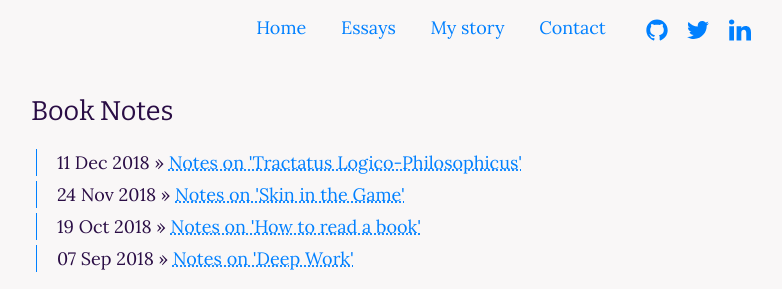
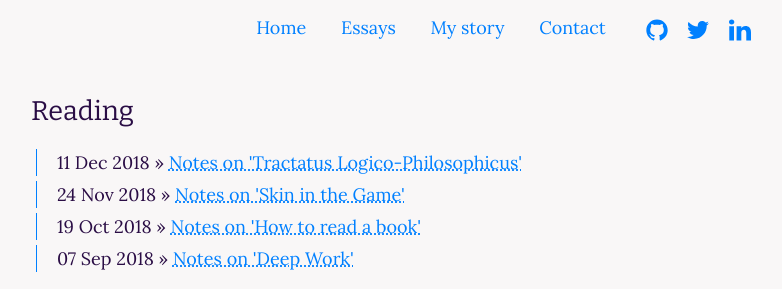
Before and after one commit to ohduran/ohduran.github.io, a Jekyll site: the page built from index-booknotes.html, in a window 1280 px wide. Shown: the top 289 px of the page, without its empty margins (244-1026 px from the left). Built offline with Jekyll 4.4.1, drawn with Linux system fonts in a browser that asks for light colours.

Commit message:
refactor htmls

```diff
--- a/index-booknotes.html
+++ b/index-booknotes.html
@@ -3,8 +3,7 @@ layout: default
 ---
 
 <div id="home">
-
-<h2>Book Notes</h2>
+<h2>Reading</h2>
 <ul class="posts">
   {% for post in site.categories.booknotes %}
     <li><span>{{ post.date | date_to_string }}</span> &raquo; <a   href="{{ post.url }}">{{ post.title }}</a></li>
--- a/index-journal.html
+++ b/index-journal.html
@@ -1,8 +1,9 @@
 ---
 layout: default
 ---
-<h1>Journal</h1>
 
+<div id="home">
+  <h2>Journal</h2>
     <ul class="posts">
       {% for post in site.categories.journal %}
         <li><span>{{ post.date | date_to_string }}</span> &raquo; <a href="{{ post.url }}">{{ post.title }}</a></li>
@@ -14,3 +15,4 @@ layout: default
       {% endfor %}
       <p id="spacing"> </p>
   </ul>
+</div>
--- a/index-science.html
+++ b/index-science.html
@@ -1,6 +1,8 @@
 ---
-layout: science
+layout: default
 ---
+
+<div id="home">
 <h2>Essays on Science</h2>
 <ul class="posts">
   {% for post in site.categories.science %}
```
Also changed, not shown: index-tags.html (+1 -6 lines). Lines whose indentation alone changed are shown as unchanged.
